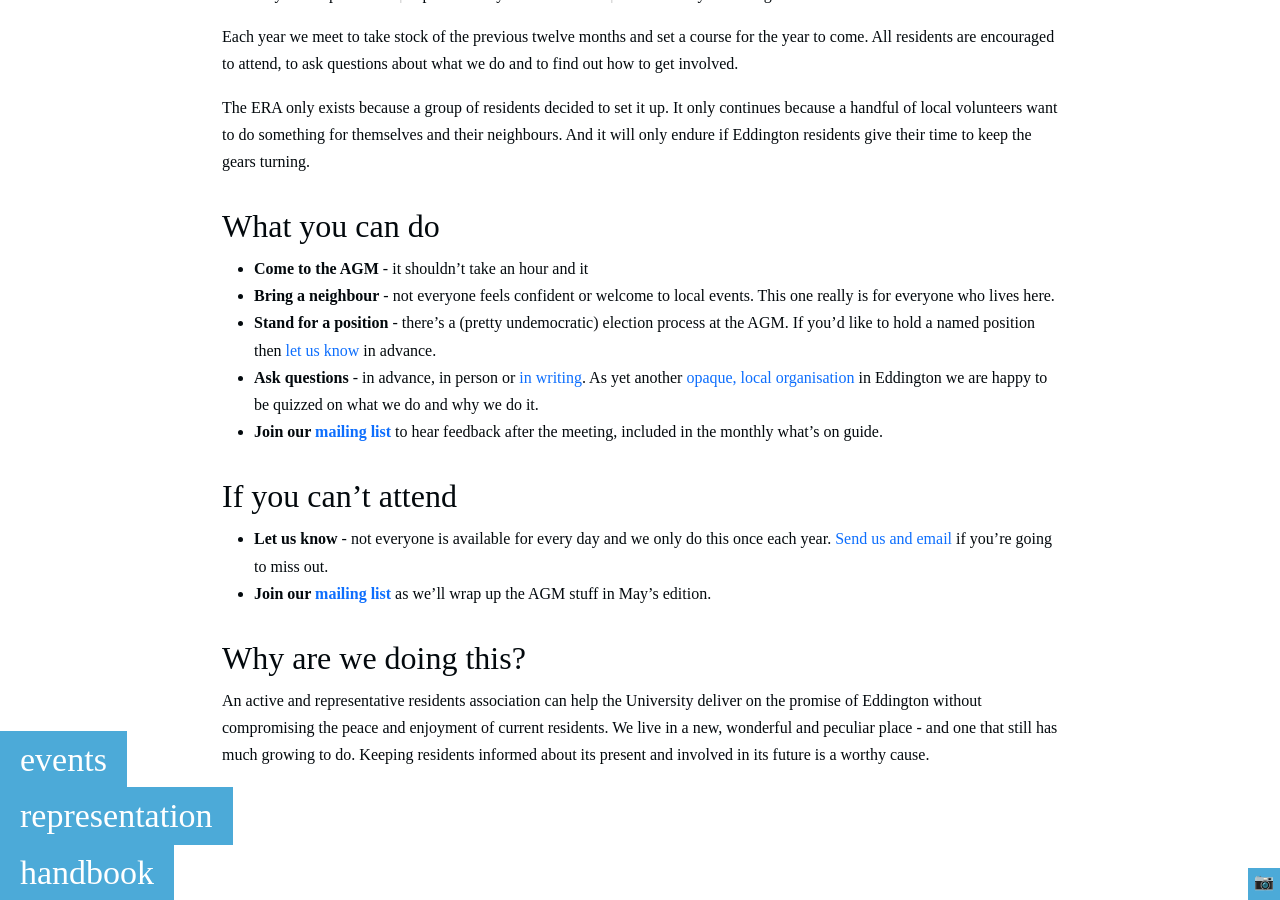
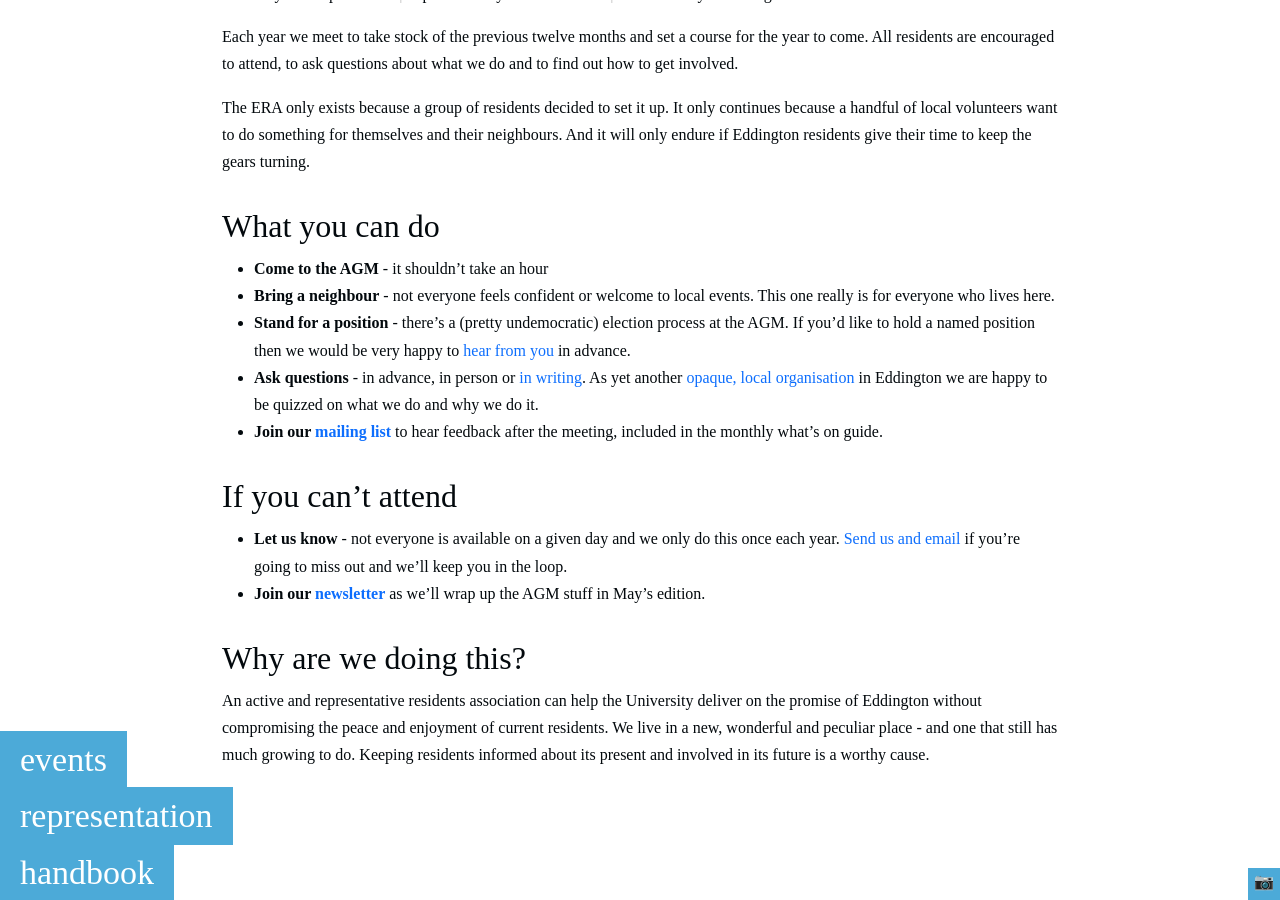
Before and after one commit to pieterdesnerck/website, a Jekyll site: the page built from docs/agm.md, in a window 1280 px wide and 900 px high, scrolled down 481 px. Built offline with Jekyll 4.4.1, drawn with Linux system fonts in a browser that asks for light colours; some web fonts are replaced.

Commit message:
tweaks to agm landing text and newsletter previews

```diff
--- a/docs/agm.md
+++ b/docs/agm.md
@@ -13,16 +13,16 @@ The ERA only exists because a group of residents decided to set it up. It only c
 
 ## What you can do
 
-- **Come to the AGM** - it shouldn't take an hour and it
+- **Come to the AGM** - it shouldn't take an hour
 - **Bring a neighbour** - not everyone feels confident or welcome to local events. This one really is for everyone who lives here.
-- **Stand for a position** - there's a (pretty undemocratic) election process at the AGM. If you'd like to hold a named position then [let us know](/contact-us) in advance.
+- **Stand for a position** - there's a (pretty undemocratic) election process at the AGM. If you'd like to hold a named position then we would be very happy to [hear from you](/contact-us) in advance.
 - **Ask questions** - in advance, in person or [in writing](/contact-us). As yet another [opaque, local organisation](/handbook#portal) in Eddington we are happy to be quizzed on what we do and why we do it.
 - **Join our [mailing list](/newsletter)** to hear feedback after the meeting, included in the monthly what's on guide.
 
 ## If you can't attend
 
-- **Let us know** - not everyone is available for every day and we only do this once each year. [Send us and email](/contact) if you're going to miss out.
-- **Join our [mailing list](/newsletter)** as we'll wrap up the AGM stuff in May's edition.
+- **Let us know** - not everyone is available on a given day and we only do this once each year. [Send us and email](/contact) if you're going to miss out and we'll keep you in the loop.
+- **Join our [newsletter](/newsletter)** as we'll wrap up the AGM stuff in May's edition.
 
 ## Why are we doing this?
 
```
Also changed, not shown: docs/newsletter.md (+7 -6 lines).
